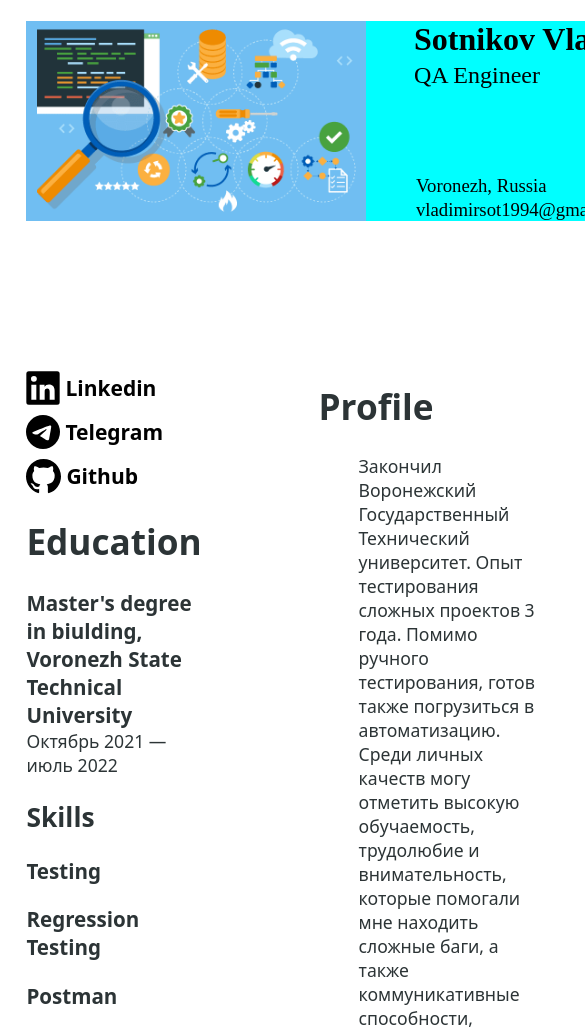
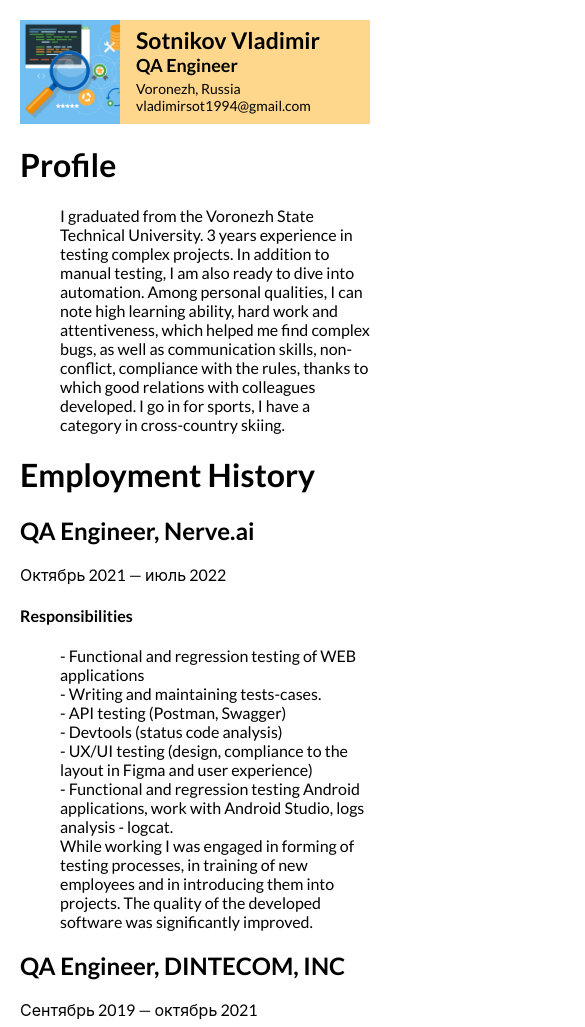
Before and after one commit to VladimirSotnikov/Resume, a plain HTML site: page index.html in a window 390 px wide. Shown: the top 1027 px of the page, 585 px wide, since content can reach past the window. Drawn offline with Linux system fonts and the light colour scheme.

Commit message:
Implement mobile version

```diff
--- a/index.html
+++ b/index.html
@@ -2,31 +2,31 @@
 <html>
   <head>
     <title>Page Title</title>
+    <meta name="viewport" content="width=device-width, initial-scale=1" />
+    <link rel="preconnect" href="https://fonts.googleapis.com" />
+    <link rel="preconnect" href="https://fonts.gstatic.com" crossorigin />
+    <link
+      href="https://fonts.googleapis.com/css2?family=Lato:wght@300;400;700&display=block"
+      rel="stylesheet"
+    />
     <link rel="stylesheet" href="styles.css" />
   </head>
   <body>
-    <div class="rectangle">
-      <h1 class="main-info">Sotnikov Vladimir</h1>
-      <h2 class="main-info qa-engineer-job">QA Engineer</h2>
-      <img
-        class="image"
-        src="image\testing.png"
-      />
-      <div class="location">
-        <h3 class="city">Voronezh, Russia</h3>
-       <h3 class="mail">vladimirsot1994@gmail.com</h3>
+    <div class="layout">
+      <header class="header-row">
+        <img class="promo-image" src="image\testing.png" />
+        <div class="header-container">
+          <h1>Sotnikov Vladimir</h1>
+          <h2>QA Engineer</h2>
+          <div style="flex: 1"></div>
+          <h3>Voronezh, Russia</h3>
+          <h3>vladimirsot1994@gmail.com</h3>
         </div>
-
-    </div>
-    <div class="flex-item item3">
-      <div class="top-block">
-        <div></div>
-      </div>
-    </div>
-    <div class="flex-container font">
-      <div class="flex-item item1">
-        <div class="left-block">
-          <div class="flexbox">
+      </header>
+      <div class="layout-row">
+        <div class="leftside">
+          <div class="left-content">
+            <div class="links">
               <a
                 href="https://www.linkedin.com/in/vladimir-sotnikov-8b9878191/"
                 target="_blank"
@@ -37,8 +37,8 @@
                   data-supported-dps="24x24"
                   fill="currentColor"
                   class="mercado-match"
-                width="40"
-                height="40"
+                  width="25"
+                  height="25"
                   focusable="false"
                 >
                   <path
@@ -51,8 +51,9 @@
               <a href="https://t.me/vladimir_sotnikoff" target="_blank">
                 <svg
                   class="tgme_logo"
-                height="34"
-                width="34"
+                  viewBox="0 0 34 34"
+                  height="24"
+                  width="24"
                   xmlns="http://www.w3.org/2000/svg"
                 >
                   <g fill-rule="evenodd">
@@ -76,11 +77,11 @@
                 target="_blank"
                 id="block3"
                 ><svg
-                height="35"
+                  height="20"
                   aria-hidden="true"
                   viewBox="0 0 16 16"
                   version="1.1"
-                width="35"
+                  width="20"
                   data-view-component="true"
                   class="octicon octicon-mark-github v-align-middle"
                 >
@@ -93,7 +94,7 @@
               </a>
             </div>
             <div>
-            <h1>Education</h1>
+              <h2>Education</h2>
               <h3 class="name-of-company">
                 Master's degree in biulding,
                 <span class="name-of-work"
@@ -113,21 +114,19 @@
             </div>
           </div>
         </div>
-
-      <div class="flex-item item2">
-        <div class="wrapper">
+        <main>
           <h1>Profile</h1>
           <p>
-            Закончил Воронежский Государственный Технический университет. Опыт
-            тестирования сложных проектов 3 года. Помимо ручного тестирования,
-            готов также погрузиться в автоматизацию. Среди личных качеств могу
-            отметить высокую обучаемость, трудолюбие и внимательность, которые
-            помогали мне находить сложные баги, а также коммуникативные
-            способности, неконфликтность, соблюдие правил, благодаря чему
-            складывались хорошие отношения с коллегами. Занимаюсь спортом, имею
-            разряд по лыжным гонкам.
+            I graduated from the Voronezh State Technical University. 3 years
+            experience in testing complex projects. In addition to manual
+            testing, I am also ready to dive into automation. Among personal
+            qualities, I can note high learning ability, hard work and
+            attentiveness, which helped me find complex bugs, as well as
+            communication skills, non-conflict, compliance with the rules,
+            thanks to which good relations with colleagues developed. I go in
+            for sports, I have a category in cross-country skiing.
           </p>
-
+          <div class="wrapper">
             <h1>Employment History</h1>
             <h2 class="name-of-company">
               QA Engineer,<span class="name-of-work"> Nerve.ai</span>
@@ -151,7 +150,8 @@
               <li>
                 While working I was engaged in forming of testing processes, in
                 training of new employees and in introducing them into projects.
-              The quality of the developed software was significantly improved.
+                The quality of the developed software was significantly
+                improved.
               </li>
             </ul>
 
@@ -164,18 +164,19 @@
               <li>
                 - Manual testing of WEB applications, localisation of defects,
                 preparation of bug reports, descriptions bugs in Jira,
-              communication with developers, work with Git Extensions, creating
-              test-cases.
+                communication with developers, work with Git Extensions,
+                creating test-cases.
               </li>
               <li>- Working with Visual Studio and VS Code.</li>
               <li>- Using Git Extensions.</li>
               <li>- Writing simple requests in DB (MS SQL).</li>
               <li>
-              - Development of UI tests for Angular based on the Protractor and
-              Jest test framework.
+                - Development of UI tests for Angular based on the Protractor
+                and Jest test framework.
               </li>
             </ul>
           </div>
+        </main>
       </div>
     </div>
   </body>
--- a/styles.css
+++ b/styles.css
@@ -1,5 +1,72 @@
 body {
   margin: 0px;
+  padding: 20px;
+  font-family: lato, -apple-system, BlinkMacSystemFont, "Segoe UI", Roboto,
+    Oxygen, Ubuntu, Cantarell, "Open Sans", "Helvetica Neue", sans-serif;
+}
+
+.header-row {
+  display: flex;
+  column-gap: 50px;
+}
+
+.layout {
+  max-width: 736px;
+  margin: 0 auto;
+}
+
+header {
+  background-color: rgb(254, 215, 140);
+  padding: 20px 20px, 0px 20px;
+}
+
+header img {
+  object-fit: cover;
+  aspect-ratio: 1;
+  object-position: left center;
+}
+
+header h1,
+header h2,
+header h3 {
+  margin: 0;
+}
+
+header h3,
+header h4 {
+  font-weight: normal;
+}
+
+main {
+  flex: 1;
+}
+
+.header-container {
+  display: flex;
+  padding: 20px 20px 20px 0px;
+  flex-direction: column;
+}
+
+header .promo-image {
+  width: 202px;
+}
+
+.leftside {
+  width: 202px;
+}
+
+.layout-row {
+  display: flex;
+  column-gap: 50px;
+}
+
+.links {
+  display: grid;
+  row-gap: 10px;
+}
+
+.left-content {
+  padding-top: 20px;
 }
 
 .flex-container {
@@ -7,44 +74,9 @@ body {
   display: flex;
 }
 
-
-.rectangle {
-  width: 1465px;
-  height: 200px;
-  margin-left: 26px;
-  margin-right: 26px;
-  margin-top: 0px;
-  background-color: aqua;
-
-}
-
 .image {
   width: 340px;
   margin-top: -88px;
-}
-
-.main-info {
-  margin-left: 388px;
-}
-
-.city {
-  margin-top: 80px;
-  font-weight: normal;
-}
-
-.mail {
-  margin-top: -17px;
-  font-weight: normal;
-}
-
-.qa-engineer-job {
-  margin-top: -18px;
-  font-weight: normal;
-}
-
-.location {
-  margin-left: 390px;
-  margin-top: -130px;
 }
 
 .flex-item {
@@ -52,65 +84,10 @@ body {
   font-size: 1.1em;
   padding: 1.5em;
   color: rgb(44, 52, 54);
-
-}
-
-.top-block {
-  flex-direction: column;
-  height: 80px;
-  display: flex;
-  align-items: center;
-}
-
-.font {
-  font-family: system-ui, -apple-system, BlinkMacSystemFont, "Segoe UI", Roboto,
-    Oxygen, Ubuntu, Cantarell, "Open Sans", "Helvetica Neue", sans-serif;
-}
-
-.left-block {
-  text-align: left;
-}
-
-.item1 {
-  margin-top: -13px;
-  width: 300px;
-  border-radius: 12% / 40%;
-}
-
-.item2 {
-  margin-top: -22px;
-  height: 1300px;
-  align-items: center;
-  width: 1200px;
-  border-radius: 12% / 70%;
-}
-
-.item3 {
-  border-left-width: 300px;
-  border-radius: 35% 10%;
-  z-index: -20px;
-  position: relative;
-}
-
-#block1 {
-  margin-left: -3px;
-  margin-bottom: -3px;
-}
-
-.time-of-work {
-  margin: 0px;
-}
-
-.name-of-company {
-  margin: 0px;
 }
 
 li {
   list-style-type: none;
-}
-
-.wrapper {
-  text-align: left;
 }
 
 p {
@@ -119,19 +96,43 @@ p {
 
 a {
   display: flex;
+  font-size: small;
   column-gap: 5px;
   align-items: center;
-  font-size: 21px;
+  font-size: 17px;
   text-decoration: none;
   color: black;
-  font-weight: 640;
 }
 
-.flexbox {
-  display: grid;
-  row-gap: 10px;
+.tgme_logo {
+  size: 12px;
 }
 
-.likedin {
-  margin-left: -3px;
+@media (max-width: 700px) {
+  header .promo-image {
+    width: 100px;
+  }
+
+  .layout-row {
+    flex-direction: column-reverse;
+  }
+
+  header h1 {
+    font-size: 23px;
+  }
+  header h2 {
+    font-size: 18px;
+    margin-bottom: 4px;
+  }
+  header h3 {
+    font-size: 14px;
+  }
+
+  .header-row {
+    column-gap: 16px;
+  }
+
+  .header-container {
+    padding: 6px 10px 10px 0px;
+  }
 }
```
Lines whose indentation alone changed are shown as unchanged.
